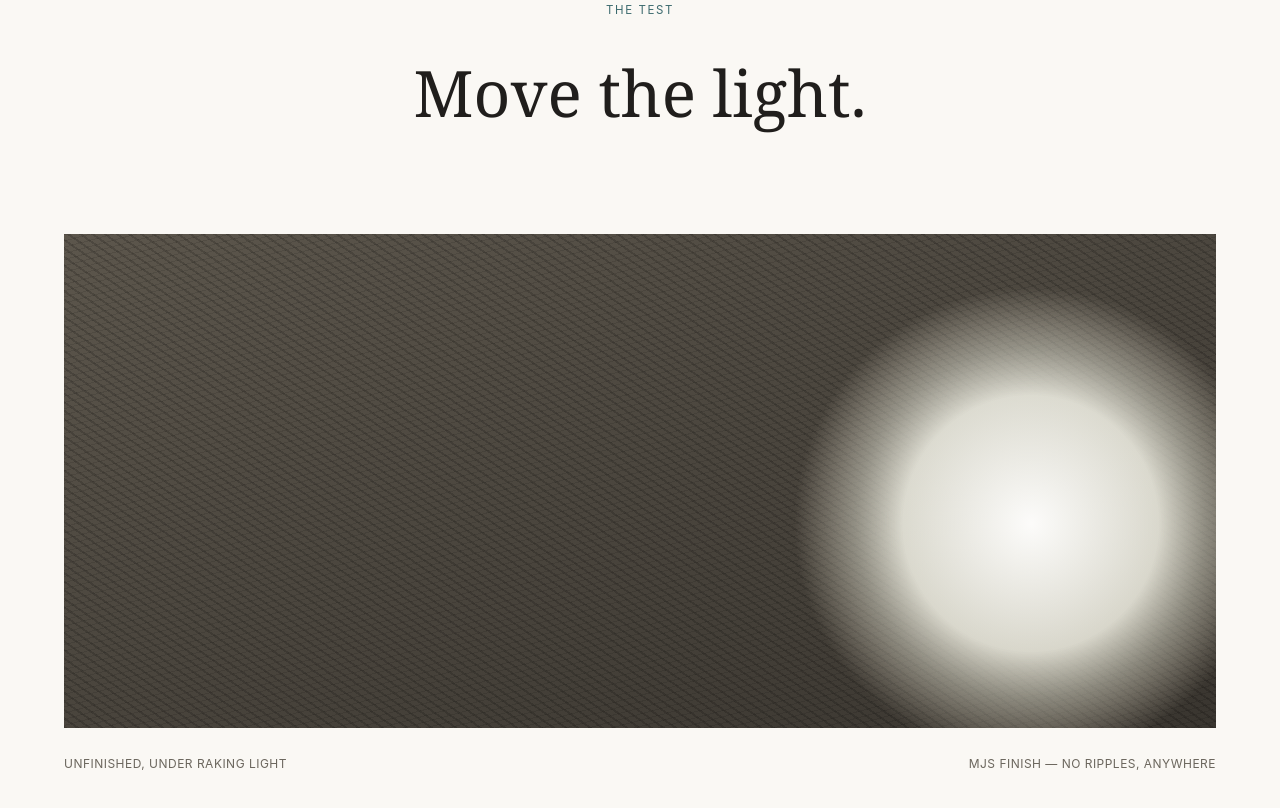
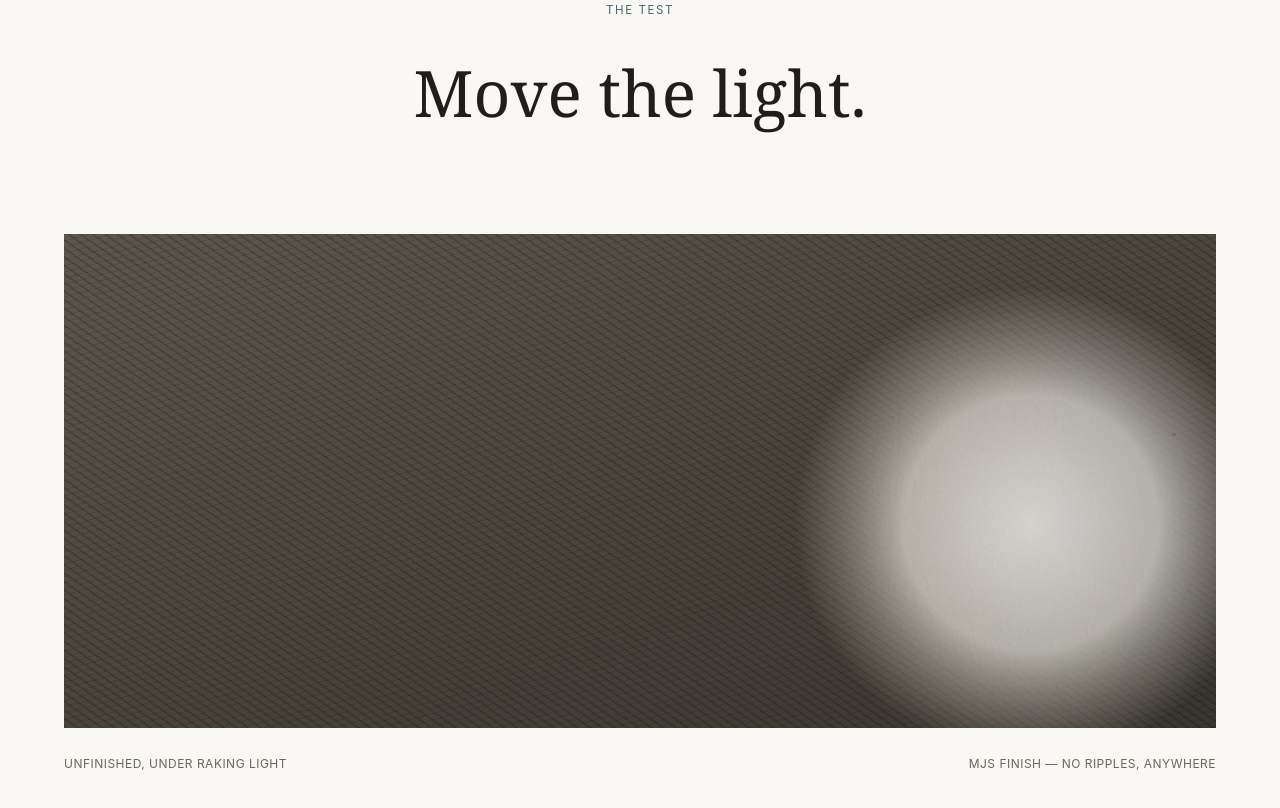
Before and after one commit to MJSplastering/MJSplastering, a plain HTML site: page index.html in a window 1280 px wide. Shown: the part 2157-2965 px from the top of the page. Drawn offline with Linux system fonts and the light colour scheme.

Commit message:
update wall photo

```diff
--- a/index.html
+++ b/index.html
@@ -156,7 +156,10 @@
     mask-image:radial-gradient(circle 320px at var(--lx,50%) var(--ly,50%), #000 40%, transparent 74%);
   }
   .light-mask .wall-finished{
-    background:radial-gradient(circle 320px at var(--lx,50%) var(--ly,50%), rgba(255,255,255,0.92) 0%, rgba(140,172,176,0.16) 55%, rgba(255,255,255,0) 72%), linear-gradient(160deg,#EAE4D6,#D3CAB6);
+    background-image:radial-gradient(circle 320px at var(--lx,50%) var(--ly,50%), rgba(255,255,255,0.55) 0%, rgba(255,255,255,0.08) 55%, rgba(255,255,255,0) 72%), url('wall-photo.jpg');
+    background-size:auto, cover;
+    background-position:center, center;
+    background-repeat:no-repeat, no-repeat;
   }
   .signature-caption{
     display:flex;justify-content:space-between;margin-top:26px;
```
Also changed, not shown: wall-photo.jpg (added).
